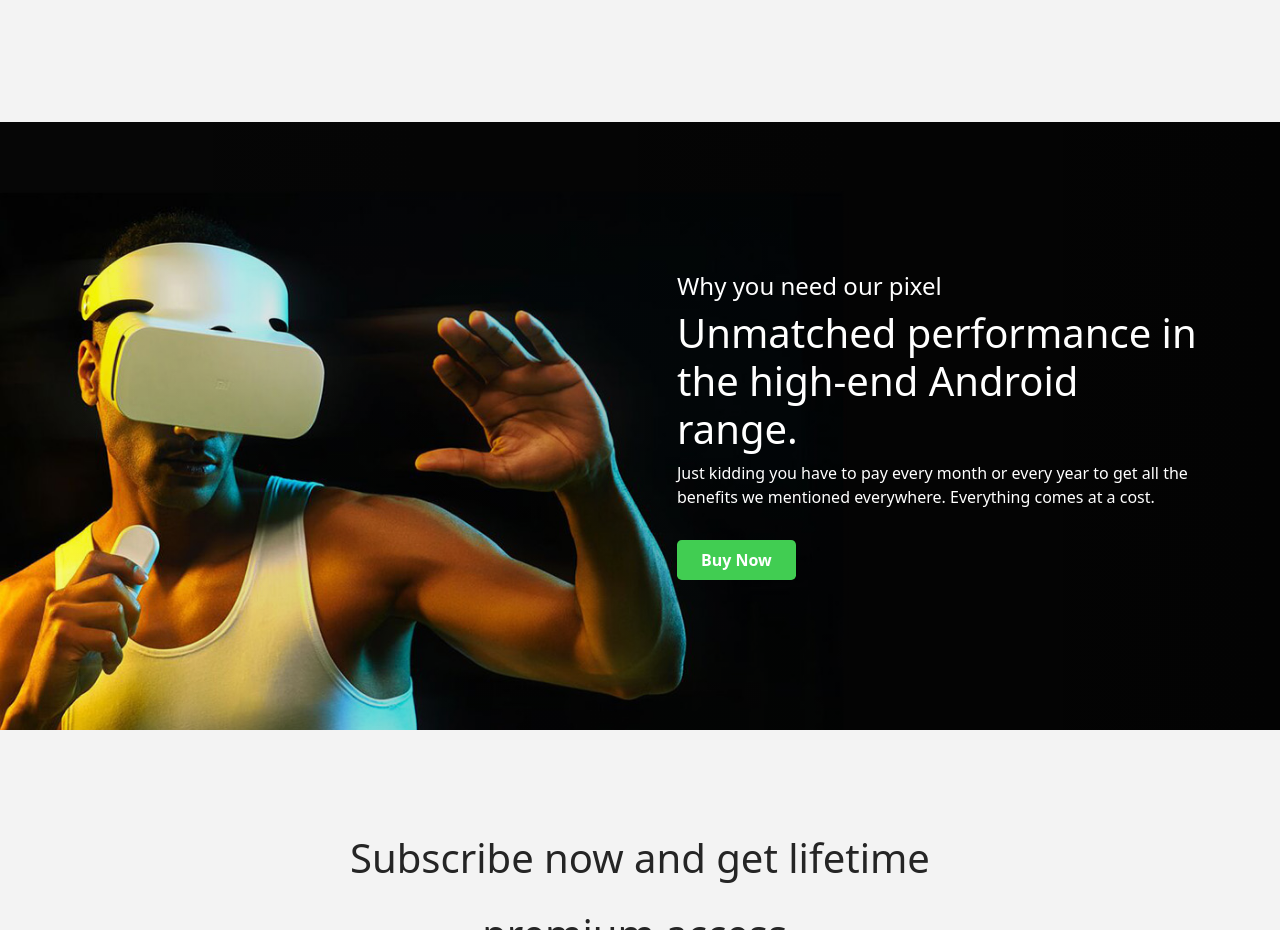
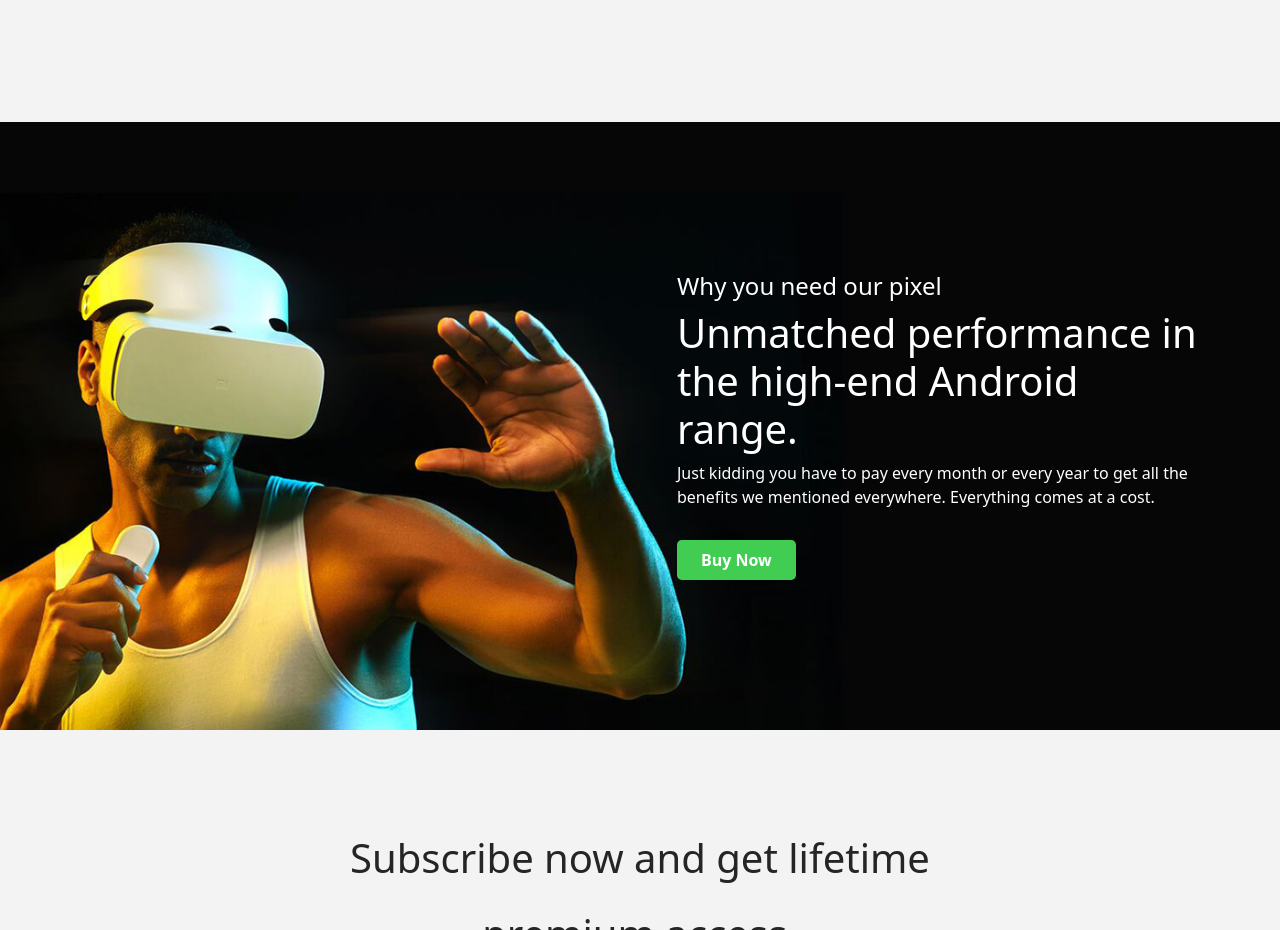
Before and after one commit to Zid95/Root-Landing-Page, a plain HTML site: page index.html in a window 1280 px wide. Shown: the part 2820-3750 px from the top of the page. Drawn offline with nearby package versions, Linux system fonts and the light colour scheme.

Commit message:
Update style.css

```diff
--- a/style.css
+++ b/style.css
@@ -179,7 +179,7 @@
 
 .cta{
   width: 100%;
-  background: linear-gradient(to right, rgba(0, 0, 0, 0), rgba(0, 0, 0, 0.5)), url(../images/cta.jpg) no-repeat center center;
+  background:  url(../images/cta.jpg) no-repeat center center;
   background-size: cover;
   padding: 150px 0 150px 0;
 }
```
